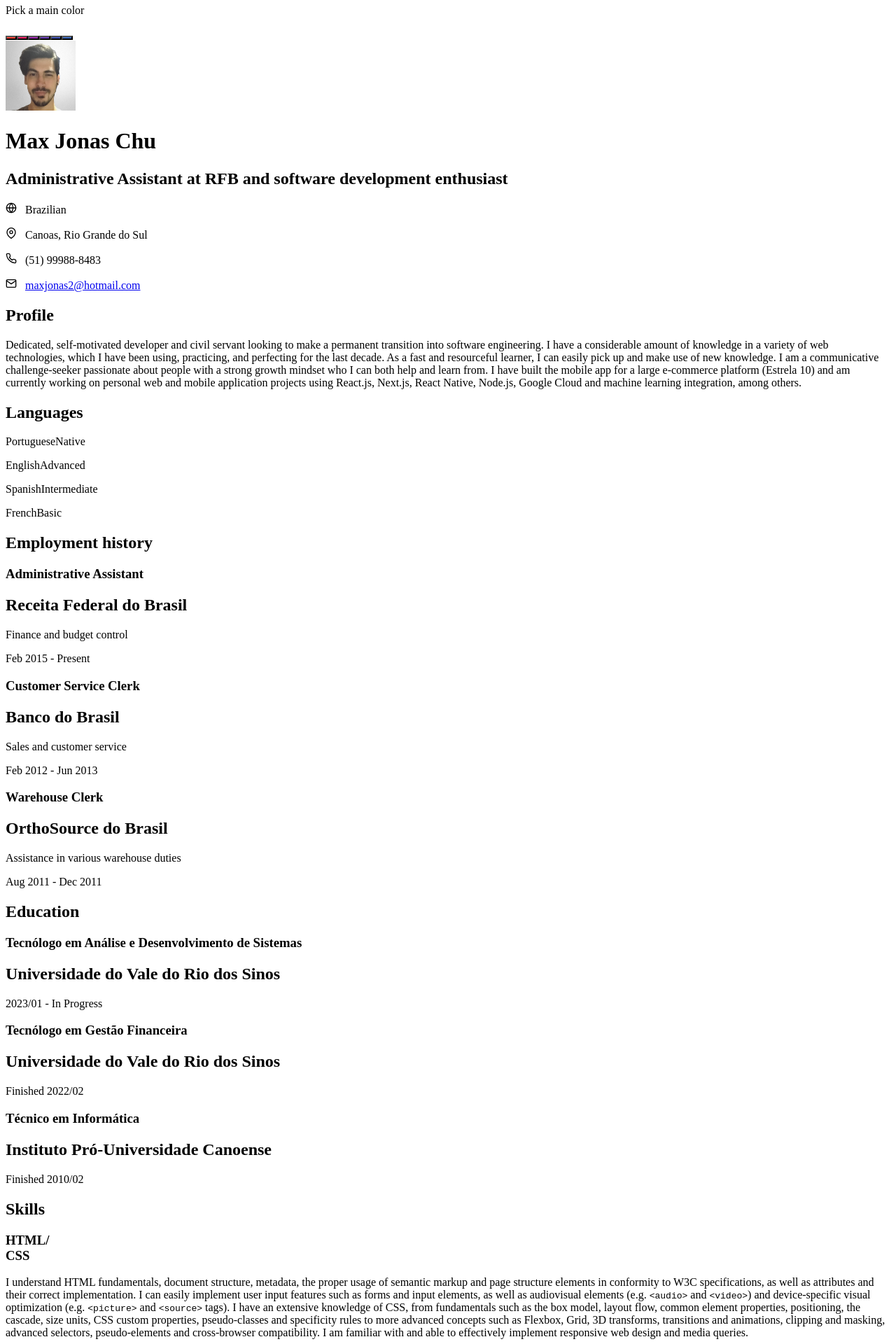
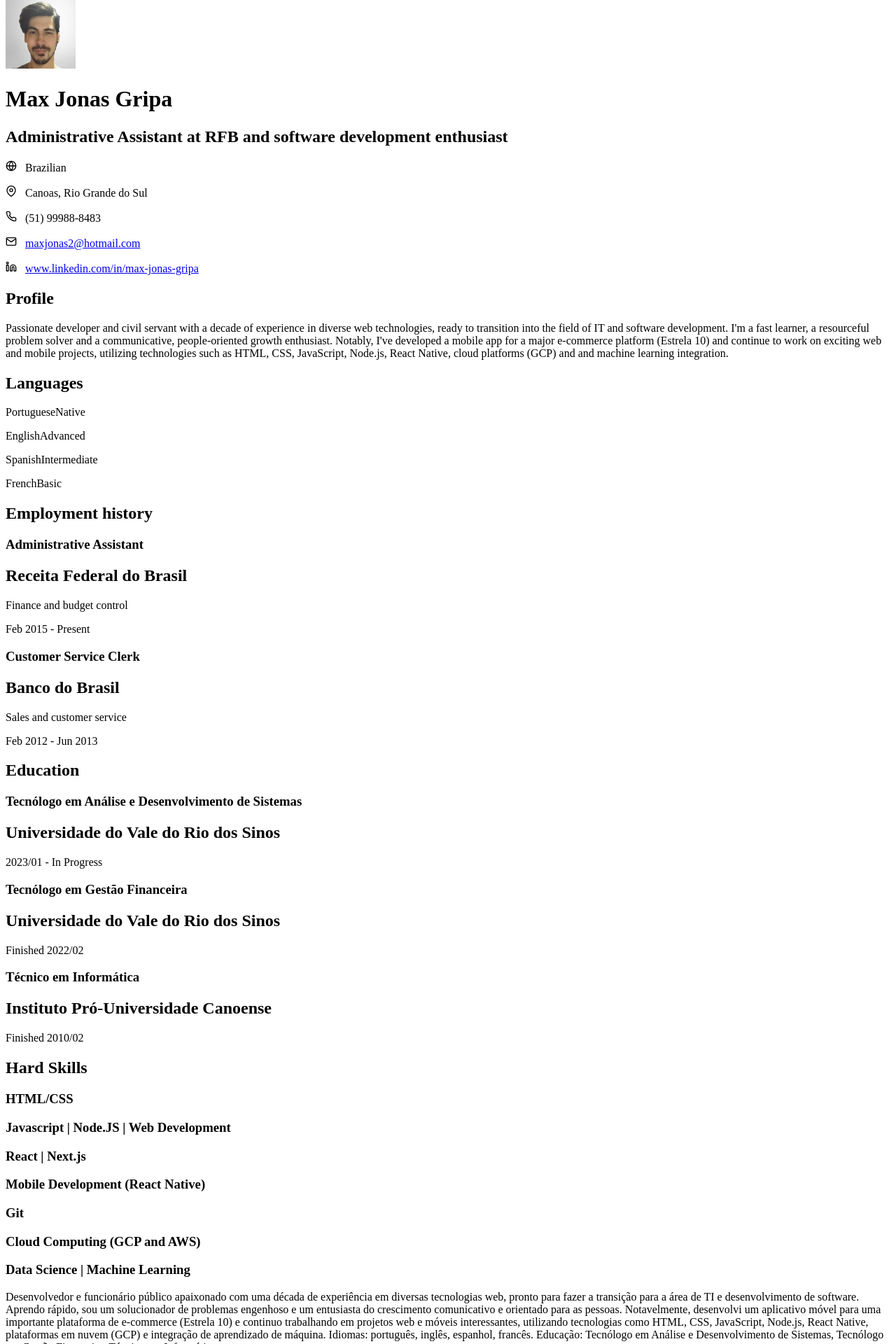
Before and after one commit to maxjonas2/cv-builder, a React (Vite) app: page / in a window 1280 px wide. Shown: the part 10-1930 px from the top of the page at 70% size. Built offline with nearby package versions, Linux system fonts and the light colour scheme; the HTML template or start-up script is replaced by a standard one.

Commit message:
Added changes

```diff
--- a/src/App.jsx
+++ b/src/App.jsx
@@ -12,6 +12,9 @@ export default function () {
     data.profileDescription
   );
 
+  const [showColorPicker, setShowColorPicker] = useState(false);
+  const [showAbout, setShowAbout] = useState(false);
+
   async function translate() {
     const translation = await translateIntoPortuguese(data.profileDescription);
     setProfileDescriptionContent(translation);
@@ -19,10 +22,12 @@ export default function () {
 
   return (
     <Fragment>
+      {showColorPicker && (
         <div className='settings-container'>
           <p>Pick a main color</p>
           <ColorPicker />
         </div>
+      )}
       <main className='overflow-hidden main-container'>
         <header className='main-header flex space-between items-center content-container'>
           <div className='flex space-beween items-center'>
@@ -36,9 +41,9 @@ export default function () {
             </div>
             <div className='header-title flow-sm'>
               <div className='gradient-text'>
-                <h1>Max Jonas Chu</h1>
+                <h1>Max Jonas Gripa</h1>
               </div>
-              <h2>
+              <h2 className='line-height'>
                 Administrative Assistant at RFB and software development
                 enthusiast
               </h2>
@@ -49,6 +54,7 @@ export default function () {
             classProp='header-info info-box'
           />
         </header>
+        <div className='sections-container'>
           <section className='content-container section-summary'>
             <div>
               <h1 className='section-title'>Profile</h1>
@@ -108,7 +114,7 @@ export default function () {
             ))}
           </section>
           {/* <!-- ********** EDUCATION ********** --> */}
-        <section className='content-container section-work-experience flow-lg break-after'>
+          <section className='content-container section-work-experience flow-lg no-break-after'>
             <h1 className='section-title'>Education</h1>
             {data.education.map((item, index) => (
               <EducationDescription
@@ -121,19 +127,37 @@ export default function () {
           </section>
           {/* <!-- ********** SKILLS ********** --> */}
           <section className='content-container section-skills flow-lg'>
-          <h1 className='section-title'>Skills</h1>
+            <h1 className='section-title'>Hard Skills</h1>
             <div className='soft-skills-container'></div>
             {data.skills.map((skill) => {
               return (
                 <SkillsetDescription
+                  showFullDescription={false}
                   level={skill.level}
                   title={skill.label}
                   descriptionText={skill.description}
+                  omit={skill.omit}
                   key={skill.label}
                 />
               );
             })}
           </section>
+          <div className='metadata'>
+            Desenvolvedor e funcionário público apaixonado com uma década de
+            experiência em diversas tecnologias web, pronto para fazer a
+            transição para a área de TI e desenvolvimento de software. Aprendo
+            rápido, sou um solucionador de problemas engenhoso e um entusiasta
+            do crescimento comunicativo e orientado para as pessoas.
+            Notavelmente, desenvolvi um aplicativo móvel para uma importante
+            plataforma de e-commerce (Estrela 10) e continuo trabalhando em
+            projetos web e móveis interessantes, utilizando tecnologias como
+            HTML, CSS, JavaScript, Node.js, React Native, plataformas em nuvem
+            (GCP) e integração de aprendizado de máquina. Idiomas: português,
+            inglês, espanhol, francês. Educação: Tecnólogo em Análise e
+            Desenvolvimento de Sistemas, Tecnólogo em Gestão Financeira, Técnico
+            em Informática.
+          </div>
+
           {/* ********** ABOUT ********** */}
           {/* <section className="content-container section-about flow-lg">
           <h1 className="section-title">About me</h1>
@@ -152,6 +176,7 @@ export default function () {
             </a>
           </p>
         </section> */}
+          {showAbout && (
             <section className='content-container section-about flow-sm faded-text'>
               <p>This CV was built using React.js</p>
               <p>
@@ -165,6 +190,8 @@ export default function () {
                 </a>
               </p>
             </section>
+          )}
+        </div>
       </main>
     </Fragment>
   );
--- a/src/components/PersonalInformationBox.jsx
+++ b/src/components/PersonalInformationBox.jsx
@@ -1,10 +1,11 @@
-import { FiGlobe, FiMail, FiMapPin, FiPhone } from "react-icons/fi";
+import { FiGlobe, FiLinkedin, FiMail, FiMapPin, FiPhone } from "react-icons/fi";
 
 export default function PersonalInformationBox(props) {
-  const { address, email, nationality, phoneNumber, classProp } = props;
+  const { address, email, nationality, phoneNumber, classProp, linkedIn } =
+    props;
 
   return (
-    <div className={classProp || ""}>
+    <div className={classProp || "personal-info"}>
       <p>
         <FiGlobe className='feather-icon' />
         &nbsp; &nbsp;
@@ -22,7 +23,14 @@ export default function PersonalInformationBox(props) {
       <p>
         <FiMail className='feather-icon' />
         &nbsp; &nbsp;
-        <a href='mailto:maxjonas2@hotmail.com'>{email}</a>
+        <a href={"mailto:" + email}>{email}</a>
+      </p>
+      <p>
+        <FiLinkedin className='feather-icon' />
+        &nbsp; &nbsp;
+        <a target='_blank' href={linkedIn}>
+          www.linkedin.com/in/max-jonas-gripa
+        </a>
       </p>
     </div>
   );
--- a/src/components/SkillsetDescription.jsx
+++ b/src/components/SkillsetDescription.jsx
@@ -1,7 +1,13 @@
 import { Fragment } from "react";
 import { convertMarkdownToJSX } from "../utils";
 
-export default function SkillsetDescription({ level, title, descriptionText }) {
+export default function SkillsetDescription({
+  level,
+  title,
+  descriptionText,
+  showFullDescription,
+  omit,
+}) {
   let formattedTitle = title;
   if (title.includes("/")) {
     formattedTitle = title.split("/");
@@ -10,12 +16,14 @@ export default function SkillsetDescription({ level, title, descriptionText }) {
       0,
       <Fragment>
         <span>/</span>
-        <br />
+        {/* <br /> */}
       </Fragment>
     );
   }
 
   const mainText = convertMarkdownToJSX(descriptionText);
+
+  if (omit) return null;
 
   return (
     <article className='article-skill flex space-between border-left'>
@@ -24,8 +32,8 @@ export default function SkillsetDescription({ level, title, descriptionText }) {
       </div>
       <div className='description-data'>
         {/* <!-- SKILL LEVEL --> */}
-        <SkillBar level={level} />
-        <p className='skill-description'>{mainText}</p>
+        {/* <SkillBar level={level} /> */}
+        {showFullDescription && <p className='skill-description'>{mainText}</p>}
       </div>
     </article>
   );
--- a/src/css/_base.scss
+++ b/src/css/_base.scss
@@ -25,6 +25,10 @@ h6 {
 
 .content-container {
   margin-bottom: 3rem;
+
+  &:first-child {
+    margin-bottom: 2rem;
+  }
 }
 
 :root {
@@ -33,7 +37,7 @@ h6 {
 
 // Body tag with sans-serif font
 body {
-  font-family: "Inter", "Arial", sans-serif;
+  font-family: "Century Gothic", "Lato", "Inter", "Arial", sans-serif;
   margin: 0 1rem;
   print-color-adjust: exact;
 }
@@ -111,8 +115,9 @@ body {
   gap: 4rem;
 }
 
-p {
-  line-height: 1.5;
+p,
+.line-height {
+  line-height: 1.6;
 }
 
 h1 + :is(p, .content) {
--- a/src/css/main.css
+++ b/src/css/main.css
@@ -26,13 +26,16 @@ h6 {
 .content-container {
   margin-bottom: 3rem;
 }
+.content-container:first-child {
+  margin-bottom: 2rem;
+}
 
 :root {
   font-size: 12pt;
 }
 
 body {
-  font-family: "Inter", "Arial", sans-serif;
+  font-family: "Century Gothic", "Lato", "Inter", "Arial", sans-serif;
   margin: 0 1rem;
   -webkit-print-color-adjust: exact;
           print-color-adjust: exact;
@@ -111,8 +114,9 @@ body {
   gap: 4rem;
 }
 
-p {
-  line-height: 1.5;
+p,
+.line-height {
+  line-height: 1.6;
 }
 
 h1 + :is(p, .content) {
@@ -277,9 +281,22 @@ h2 + :is(p, .content) {
 
 /* SKILLS */
 .article-skill .description-title {
-  font-size: 1.2rem;
+  font-size: 1.1rem;
   font-weight: bold;
   color: #6b6b6b;
+}
+
+.metadata {
+  position: absolute;
+  font-size: 2px;
+  line-height: 0.5;
+  inset: 0;
+  bottom: auto;
+  opacity: 0;
+  color: white;
+  -webkit-user-select: none;
+     -moz-user-select: none;
+          user-select: none;
 }
 
 .skill-bar {
@@ -317,10 +334,6 @@ h2 + :is(p, .content) {
 
 img {
   max-width: 100%;
-}
-
-.main-header {
-  margin-top: 1rem;
 }
 
 .feather-icon {
@@ -375,6 +388,10 @@ img {
 .skill-box {
   padding-left: 1rem;
   color: #2e2e2e;
+}
+
+.info-box > p {
+  margin-bottom: 0.325rem;
 }
 
 .border-left {
--- a/src/css/main.scss
+++ b/src/css/main.scss
@@ -79,9 +79,20 @@
 /* SKILLS */
 
 .article-skill .description-title {
-  font-size: 1.2rem;
+  font-size: 1.1rem;
   font-weight: bold;
   color: #6b6b6b;
+}
+
+.metadata {
+  position: absolute;
+  font-size: 2px;
+  line-height: 0.5;
+  inset: 0;
+  bottom: auto;
+  opacity: 0;
+  color: white;
+  user-select: none;
 }
 
 .skill-bar {
@@ -126,7 +137,7 @@ img {
 }
 
 .main-header {
-  margin-top: 1rem;
+  // margin-top: 1rem;
 }
 
 .feather-icon {
@@ -183,6 +194,10 @@ img {
 .skill-box {
   padding-left: 1rem;
   color: #2e2e2e;
+}
+
+.info-box > p {
+  margin-bottom: 0.325rem;
 }
 
 .border-left {
--- a/src/data.json
+++ b/src/data.json
@@ -3,9 +3,10 @@
     "nationality": "Brazilian",
     "address": "Canoas, Rio Grande do Sul",
     "phoneNumber": "(51) 99988-8483",
-    "email": "maxjonas2@hotmail.com"
+    "email": "maxjonas2@hotmail.com",
+    "linkedIn": "https://www.linkedin.com/in/max-jonas-gripa-7b182619a"
   },
-  "profileDescription": "Dedicated, self-motivated developer and civil servant looking to make a permanent transition into software engineering. I have a considerable amount of knowledge in a variety of web technologies, which I have been using, practicing, and perfecting for the last decade. As a fast and resourceful learner, I can easily pick up and make use of new knowledge. I am a communicative challenge-seeker passionate about people with a strong growth mindset who I can both help and learn from. I have built the mobile app for a large e-commerce platform (Estrela 10) and am currently working on personal web and mobile application projects using React.js, Next.js, React Native, Node.js, Google Cloud and machine learning integration, among others.",
+  "profileDescription": "Passionate developer and civil servant with a decade of experience in diverse web technologies, ready to transition into the field of IT and software development. I'm a fast learner, a resourceful problem solver and a communicative, people-oriented growth enthusiast. Notably, I've developed a mobile app for a major e-commerce platform (Estrela 10) and continue to work on exciting web and mobile projects, utilizing technologies such as HTML, CSS, JavaScript, Node.js, React Native, cloud platforms (GCP) and and machine learning integration.",
   "jobs": [
     {
       "title": "Administrative Assistant",
@@ -18,12 +19,6 @@
       "place": "Banco do Brasil",
       "duties": "Sales and customer service",
       "period": "Feb 2012 - Jun 2013"
-    },
-    {
-      "title": "Warehouse Clerk",
-      "place": "OrthoSource do Brasil",
-      "duties": "Assistance in various warehouse duties",
-      "period": "Aug 2011 - Dec 2011"
     }
   ],
   "education": [
@@ -51,39 +46,47 @@
       "level": 9
     },
     {
-      "label": "Javascript (ES6) / Front-end Development",
+      "label": "Javascript | Node.JS | Web Development",
       "description": "I have a solid understanding of fundamental programming concepts, with a major focus on JavaScript, from essentials such as variables, arrays, objects, types, functions, callbacks, scope, iteration, recursion, conditional statements, and events, to more advanced topics such as classes and object-oriented programming, promises and promise-based APIs, asynchronous functions, the event loop, throttling and debouncing, hoisting, closures, object prototypes, prototype inheritance and more advanced array manipulation methods. I understand and can easily utilize features such as destructuring, spread syntax, template literals, arrow functions, Maps and Sets and modules. I am familiar with the Document Object Model, DOM manipulation, and modern browser APIs such as Fetch, XMLHttpRequest, WebWorkers, Geolocation, Storage, Broadcast Channel, Web Animations, Canvas, and WebSockets. Additionally, I have a solid grasp of TypeScript and its main features and am acquainted with Node.js and package management via NPM.",
-      "level": 9
+      "level": 9,
+      "omit": false
     },
     {
-      "label": "React.js",
+      "label": "React | Next.js",
       "description": "I have a comprehensive understanding of all core React concepts, such as components, props, component-based application development, component modularity, reusability, and state management. I understand and can make use of built-in React hooks in functional components, such as *useState*, *useEffect*, *useRef* and *useReducer*, as well as implement custom hooks for specific or common tasks. I have a full understanding of the concept and usage of props, state lifting, child-to-parent communication, as well as the Context API for reducing or eliminating excessive prop-drilling. I can implement performance optimization techniques, such as memoization (*React.memo*, *useCallback*, *useMemo* etc.) and code-splitting. Additionally, I can implement client-side routing using declarative routing libraries such as React Router and make use of its principal tools, such as URL-based rendering, nesting, URL parameters, and navigation. I also have an essential understanding of bundling tools such as Webpack. ",
-      "level": 8
+      "level": 8,
+      "omit": false
     },
     {
-      "label": "React Native / Mobile Development",
+      "label": "Mobile Development (React Native)",
       "description": "I am acquainted with React Native concepts, fundamental mobile app development notions, React Native core components and libraries (*View*, *Text*, *Image*, *ScrollView*, *FlatList*, *SectionList*, *Touchable*, *Pressable*, *Animated* etc.) as well as external libraries for added layout functionality and navigation (e.g. React Navigation). I am able to incorporate all fundamental and necessary core React concepts into React Native.",
-      "level": 8
+      "level": 8,
+      "omit": false
     },
     {
       "label": "Next.js",
       "description": "I understand and can utilize Next.js as a React-based framework for Server-Side Rendering of web applications and Static Site Generation for enhanced page performance, as well as Incremental Static Regeneration and CDN caching, SEO optimization, etc. I can create a Next.js project and implement most Next-specific features, such as folder-based routing, dynamic routes, React Server and Client Components, nested layouts, page pre-rendering, image optimization and automatic prefetching of pages for faster navigation. I can deploy Next.js apps using platforms such as Vercel and AWS.",
-      "level": 8
+      "level": 8,
+      "omit": true
     },
     {
       "label": "Git",
       "description": "I have a working grasp of versioning concepts and can use Git for cloning and initializing repositories, staging and committing code changes, pushing and pulling changes to and from remote repositories such as GitHub, branching and merging, reverting to previous commits as well as essential configuration.",
-      "level": 7
+      "level": 7,
+      "omit": false
+    },
+
+    {
+      "label": "Cloud Computing (GCP and AWS)",
+      "description": "I am able to set up and develop a back-end server using Node.js for handling essential routing, REST API creation and consumption, HTTP requests and responses, form input validation and manipulation, database integration, file handling and serving, HTML pre-processing etc. I am familiar with frameworks such as Express.js and the core aspects of HTTP. I can use cloud platforms such as Google Cloud and AWS to set up virtual machines, serverless functions (e.g. AWS Lambda), storage and Docker containers.",
+      "level": 6,
+      "omit": false
     },
     {
-      "label": "Web Design",
-      "description": "I can effectively use tools such as Figma and Adobe Photoshop for prototyping user interfaces and crafting external visual elements when necessary. I also have a decent understanding of fundamental design principles, typography, design systems, color theory and UI / UX patterns for providing the user with a fluid, intuitive, visually pleasing and responsive experience, including accessibility concerns.",
-      "level": 7
-    },
-    {
-      "label": "Back-end development / Cloud Computing",
-      "description": "I am able to set up and develop a back-end server using Node.js for handling essential routing, REST API creation and consumption, HTTP requests and responses, form input validation and manipulation, database integration, file handling and serving, HTML pre-processing etc. I am familiar with frameworks such as Express.js and the core aspects of HTTP. I can use cloud platforms such as Google Cloud and AWS to set up virtual machines, serverless functions (e.g. AWS Lambda), storage and Docker containers.",
-      "level": 6
+      "label": "Data Science | Machine Learning",
+      "description": "Abilities in data science and machine learning",
+      "level": 6,
+      "omit": false
     }
   ]
 }
```
Also changed, not shown: index.html (+12 -0 lines), 1 other file (tests, documents, lock files or other folders). Lines whose indentation alone changed are shown as unchanged.
